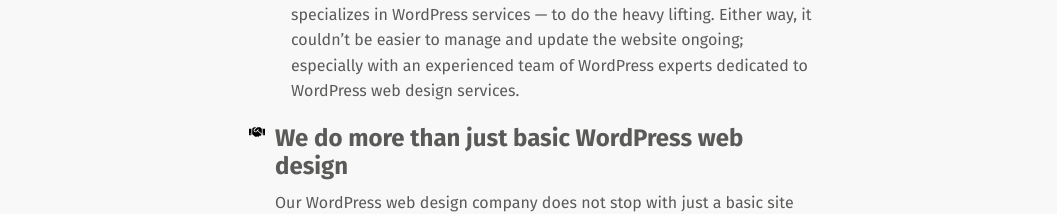
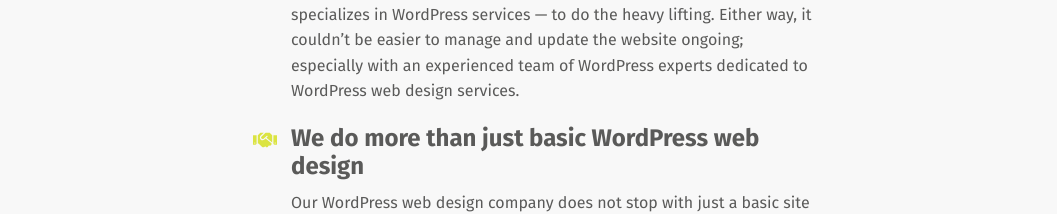
Before and after one commit to rahmanShuhin/Skylink-Website-Version-2, a Next.js app: page /services/wordpress in a window 1280 px wide. Shown: the part 1744-1958 px from the top of the page, without its empty margins (111-1168 px from the left). Built offline with nearby package versions, Linux system fonts and the light colour scheme; a web font is replaced by a local one.

Commit message:
icon problem solved

```diff
--- a/components/WordPress/WordpressServices.js
+++ b/components/WordPress/WordpressServices.js
@@ -76,7 +76,7 @@
           </div>
           <div className="service-list">
             <div className="icon-container">
-              <FaHandshake className="" />
+              <FaHandshake className="icon" />
             </div>
             <div className="content">
               <h2>We do more than just basic WordPress web design</h2>
```
